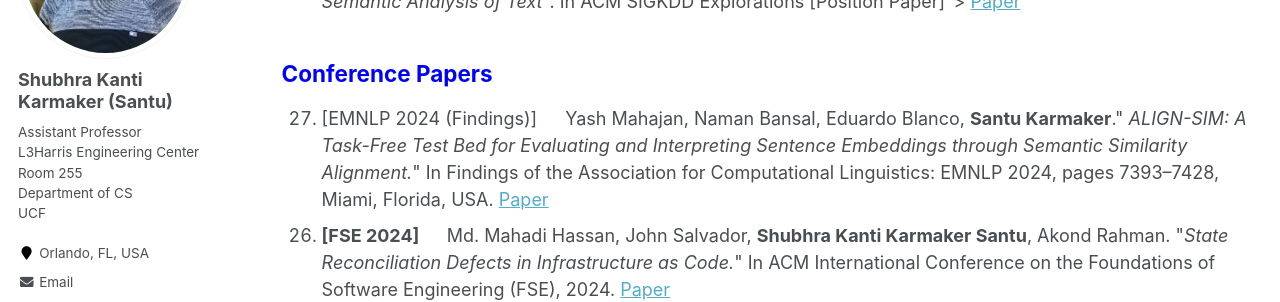
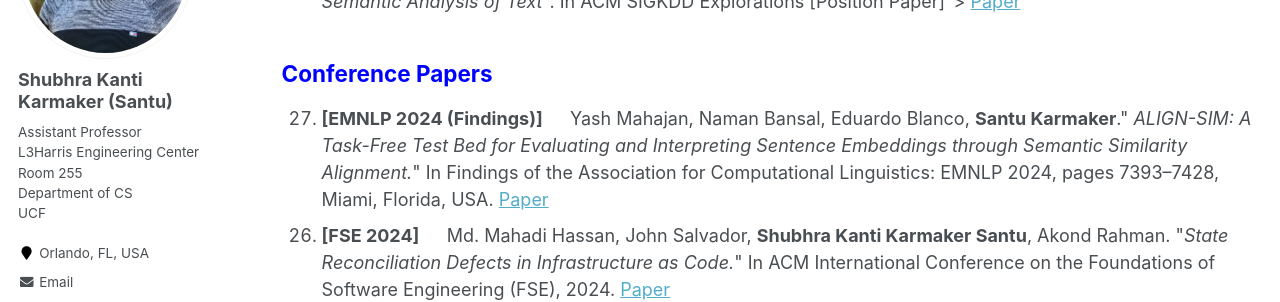
Before and after one commit to karmake2/karmake2.github.io, a Jekyll site: the page built from _pages/publications.md, in a window 1280 px wide and 900 px high, scrolled down 537 px. Shown: the part 152-454 px from the top of the window. Built offline with Jekyll 4.4.1, drawn with Linux system fonts in a browser that asks for light colours.

Commit message:
Update publications.md

```diff
--- a/_pages/publications.md
+++ b/_pages/publications.md
@@ -25,7 +25,7 @@ author_profile: true
 
 ## <span style="color:blue">Conference Papers</span>
 <ol reversed>
-<li> [EMNLP 2024 (Findings)] &emsp; Yash Mahajan, Naman Bansal, Eduardo Blanco, <b>Santu Karmaker</b>." <i>ALIGN-SIM: A Task-Free Test Bed for Evaluating and Interpreting Sentence Embeddings through Semantic Similarity Alignment.</i>" In Findings of the Association for Computational Linguistics: EMNLP 2024, pages 7393–7428, Miami, Florida, USA. <a href="https://arxiv.org/abs/2309.03747">Paper</a></li>
+<li> <b>[EMNLP 2024 (Findings)] &emsp;</b> Yash Mahajan, Naman Bansal, Eduardo Blanco, <b>Santu Karmaker</b>." <i>ALIGN-SIM: A Task-Free Test Bed for Evaluating and Interpreting Sentence Embeddings through Semantic Similarity Alignment.</i>" In Findings of the Association for Computational Linguistics: EMNLP 2024, pages 7393–7428, Miami, Florida, USA. <a href="https://arxiv.org/abs/2309.03747">Paper</a></li>
 
 <li> <b>[FSE 2024] &emsp;</b> Md. Mahadi Hassan, John Salvador, <b>Shubhra Kanti Karmaker Santu</b>, Akond Rahman. "<i>State Reconciliation Defects in Infrastructure as Code.</i>" In ACM International Conference on the Foundations of Software Engineering (FSE), 2024. <a href="https://dl.acm.org/doi/pdf/10.1145/3660790">Paper</a></li>
 
```
